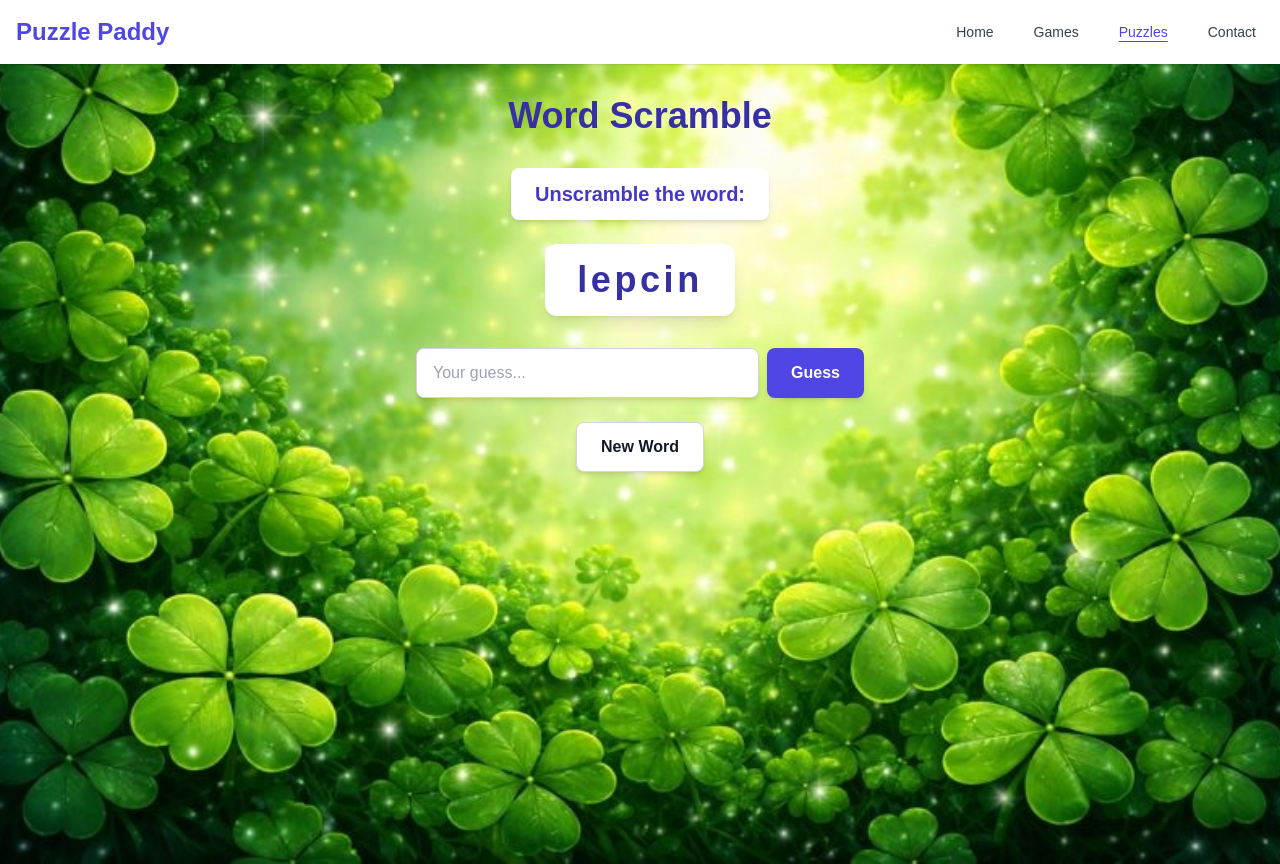
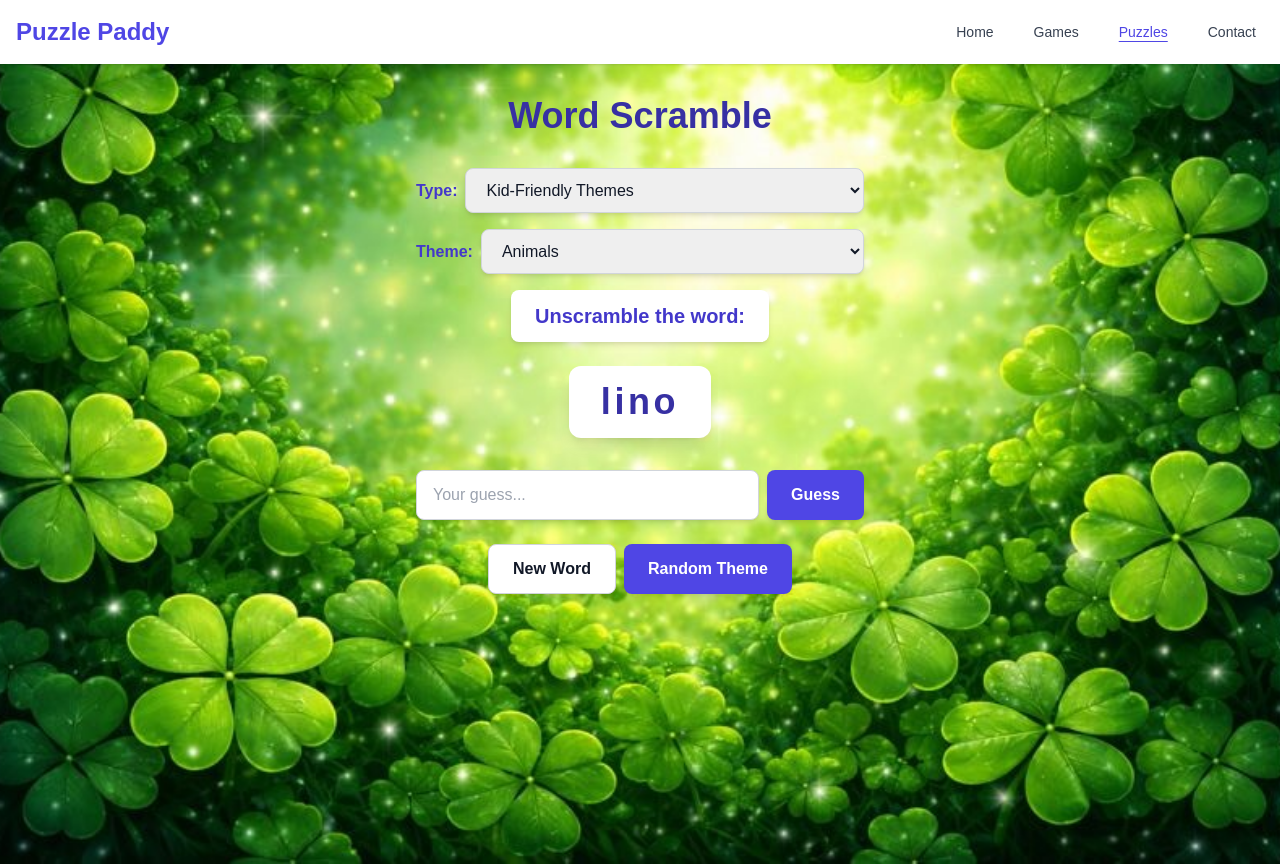
Before and after one commit to MichaelMcKibbin/puzzlepaddy.com, a Next.js app: page /puzzles/word-scramble in a window 1280 px wide. Built offline with nearby package versions, Linux system fonts and the light colour scheme.

Commit message:
features: Improve Word Scramble game and group lists by theme. Add json data file.

```diff
--- /dev/null
+++ b/data/theme-lists.json
@@ -0,0 +1,32 @@
+{
+  "Kid-Friendly Themes": {
+    "Animals": ["dog", "lion", "dolphin"],
+    "Farm Animals": ["cow", "sheep", "pig"],
+    "Pets": ["hamster", "parrot", "goldfish"],
+    "Trees": ["oak", "pine", "birch"],
+    "Flowers": ["rose", "tulip", "daisy"],
+    "Fruits": ["apple", "banana", "pear"],
+    "Vegetables": ["carrot", "potato", "onion"],
+    "Food": ["pizza", "pasta", "burger"],
+    "Toys": ["teddy", "lego", "yo-yo"],
+    "Colours": ["purple", "orange", "silver"],
+    "Clothing": ["jacket", "socks", "scarf"]
+  },
+  "Educational Themes": {
+    "School Subjects": ["maths", "history", "science"],
+    "Math Terms": ["fraction", "square", "angle"],
+    "Science Terms": ["gravity", "atom", "energy"],
+    "Biology": ["cell", "tissue", "organ"],
+    "Chemistry": ["oxygen", "carbon"],
+    "Physics": ["motion", "force", "light"],
+    "Geography": ["continent", "desert"],
+    "Languages": ["noun", "verb", "adjective"],
+    "Musical Terms": ["tempo", "rhythm"]
+  },
+  "Seasonal & Event Themes": {
+    "Christmas": ["snowman", "reindeer", "tinsel"],
+    "Halloween": ["pumpkin", "ghost", "vampire"],
+    "Easter": ["chocolate", "bunny", "egg"],
+    "St Patrick's Day": ["shamrock", "leprechaun"]
+  }
+}
--- a/pages/index.js
+++ b/pages/index.js
@@ -22,8 +22,11 @@ export default function Home() {
 
             <footer className="bg-gray-100 border-t border-gray-200 py-6 px-8 mt-auto">
                 <div className="max-w-4xl mx-auto text-center">
+                    <p className="text-sm text-gray-700 mb-2">
+                        A Node.js server side rendered (SSR) web application built with Next.js, React, and Tailwind CSS, with automatic deployment via webhook.
+                    </p>
                     <p className="text-sm text-gray-600 mb-2">
-                        A Node.js server side rendered (SSR) web application built with Next.js, React, and Tailwind CSS, with automatic deployment via GitHub webhook.
+                        An ongoing personal project to create a fun and engaging platform for puzzle enthusiasts.
                     </p>
                     <p className="text-xs text-gray-500">
                         © {new Date().getFullYear()} PuzzlePaddy.com. • All rights reserved. • <a href="https://michaelmckibbin.com/" target="_blank" rel="noopener noreferrer" className="text-blue-600 hover:underline">Michael McKibbin</a>
--- a/pages/puzzles/word-scramble.js
+++ b/pages/puzzles/word-scramble.js
@@ -1,76 +1,54 @@
-// /pages/games/word-scramble.js
+// File: `pages/puzzles/word-scramble.js`
 import { useEffect, useState } from "react";
-
-const WORDS = [
-    "apple",
-    "breeze",
-    "castle",
-    "planet",
-    "silver",
-    "forest",
-    "rocket",
-    "wonder",
-    "bridge",
-    "throne",
-    "candle",
-    "danger",
-    "energy",
-    "fluent",
-    "helmet",
-    "jungle",
-    "laptop",
-    "matrix",
-    "nature",
-    "ocean",
-    "pencil",
-    "quest",
-    "random",
-    "signal",
-    "tunnel",
-    "united",
-    "violet",
-    "wisdom",
-    "yellow",
-    "zephyr",
-    "anchor",
-    "bubble",
-    "crystal",
-    "dragon",
-    "emerald",
-    "frozen",
-    "glider",
-    "harbor",
-    "impact",
-    "jacket",
-    "kitten",
-    "legend",
-    "magnet",
-    "nickel",
-    "origin",
-    "pirate",
-    "ribbon",
-    "summer",
-    "trophy",
-    "vector"
-];
+import THEME_TYPES from "../../data/theme-lists.json";
 
 function shuffleWord(word) {
-    const arr = word.split("");
+  if (!word) return "";
+  const shuffleOnce = (w) => {
+    const arr = w.split("");
     for (let i = arr.length - 1; i > 0; i--) {
       const j = Math.floor(Math.random() * (i + 1));
       [arr[i], arr[j]] = [arr[j], arr[i]];
     }
     return arr.join("");
+  };
+
+  let scrambled = shuffleOnce(word);
+  let attempts = 0;
+  while (scrambled === word && attempts < 10) {
+    scrambled = shuffleOnce(word);
+    attempts++;
+  }
+  return scrambled;
 }
 
 export default function WordScramblePage() {
+  const typeKeys = Object.keys(THEME_TYPES);
+  const [themeType, setThemeType] = useState(typeKeys[0] || "");
+  const themeLists = THEME_TYPES[themeType] || {};
+  const themeKeys = Object.keys(themeLists);
+  const [theme, setTheme] = useState(themeKeys[0] || "");
   const [answer, setAnswer] = useState("");
   const [scrambled, setScrambled] = useState("");
   const [guess, setGuess] = useState("");
   const [message, setMessage] = useState("");
 
+  useEffect(() => {
+    const firstTheme = Object.keys(THEME_TYPES[themeType] || {})[0] || "";
+    setTheme(firstTheme);
+    // eslint-disable-next-line react-hooks/exhaustive-deps
+  }, [themeType]);
+
   function newPuzzle() {
-        const word = WORDS[Math.floor(Math.random() * WORDS.length)];
+    const list = (THEME_TYPES[themeType] && THEME_TYPES[themeType][theme]) || [];
+    if (!list || list.length === 0) {
+      setAnswer("");
+      setScrambled("");
+      setGuess("");
+      setMessage("");
+      return;
+    }
+    const word = list[Math.floor(Math.random() * list.length)];
     setAnswer(word);
     setScrambled(shuffleWord(word));
     setGuess("");
@@ -78,8 +56,9 @@ export default function WordScramblePage() {
   }
 
   useEffect(() => {
-        newPuzzle();
-    }, []);
+    if (theme) newPuzzle();
+    // eslint-disable-next-line react-hooks/exhaustive-deps
+  }, [theme, themeType]);
 
   function handleSubmit(e) {
     e.preventDefault();
@@ -97,6 +76,36 @@ export default function WordScramblePage() {
           <h1 className="text-4xl font-bold text-center mb-8 text-indigo-800">Word Scramble</h1>
 
           <div className="flex flex-col items-center justify-center">
+            <label className="mb-4 w-full max-w-md flex items-center gap-2">
+              <span className="font-semibold text-indigo-700">Type:</span>
+              <select
+                  value={themeType}
+                  onChange={(e) => setThemeType(e.target.value)}
+                  className="flex-1 px-4 py-3 rounded-lg border border-gray-300 focus:outline-none focus:ring-2 focus:ring-indigo-500 shadow-md"
+              >
+                {typeKeys.map((t) => (
+                    <option key={t} value={t}>
+                      {t}
+                    </option>
+                ))}
+              </select>
+            </label>
+
+            <label className="mb-4 w-full max-w-md flex items-center gap-2">
+              <span className="font-semibold text-indigo-700">Theme:</span>
+              <select
+                  value={theme}
+                  onChange={(e) => setTheme(e.target.value)}
+                  className="flex-1 px-4 py-3 rounded-lg border border-gray-300 focus:outline-none focus:ring-2 focus:ring-indigo-500 shadow-md"
+              >
+                {themeKeys.map((t) => (
+                    <option key={t} value={t}>
+                      {t}
+                    </option>
+                ))}
+              </select>
+            </label>
+
             <div className="mb-6 text-xl font-bold text-indigo-700 bg-white px-6 py-3 rounded-lg shadow-md">
               Unscramble the word:
             </div>
@@ -126,12 +135,26 @@ export default function WordScramblePage() {
                 </p>
             )}
 
+            <div className="flex gap-2">
               <button
                   onClick={newPuzzle}
                   className="px-6 py-3 bg-white border border-gray-300 rounded-lg hover:bg-gray-50 transition-colors shadow-md font-semibold"
               >
                 New Word
               </button>
+              <button
+                  onClick={() => {
+                    const randomType = typeKeys[Math.floor(Math.random() * typeKeys.length)];
+                    const themes = Object.keys(THEME_TYPES[randomType] || {});
+                    const randomTheme = themes[Math.floor(Math.random() * themes.length)] || "";
+                    setThemeType(randomType);
+                    setTheme(randomTheme);
+                  }}
+                  className="px-6 py-3 bg-indigo-600 text-white rounded-lg hover:bg-indigo-700 transition-colors shadow-md font-semibold"
+              >
+                Random Theme
+              </button>
+            </div>
           </div>
         </div>
       </div>
```
Also changed, not shown: images/ShamrocksBackground.png (added). Lines whose indentation alone changed are shown as unchanged.
